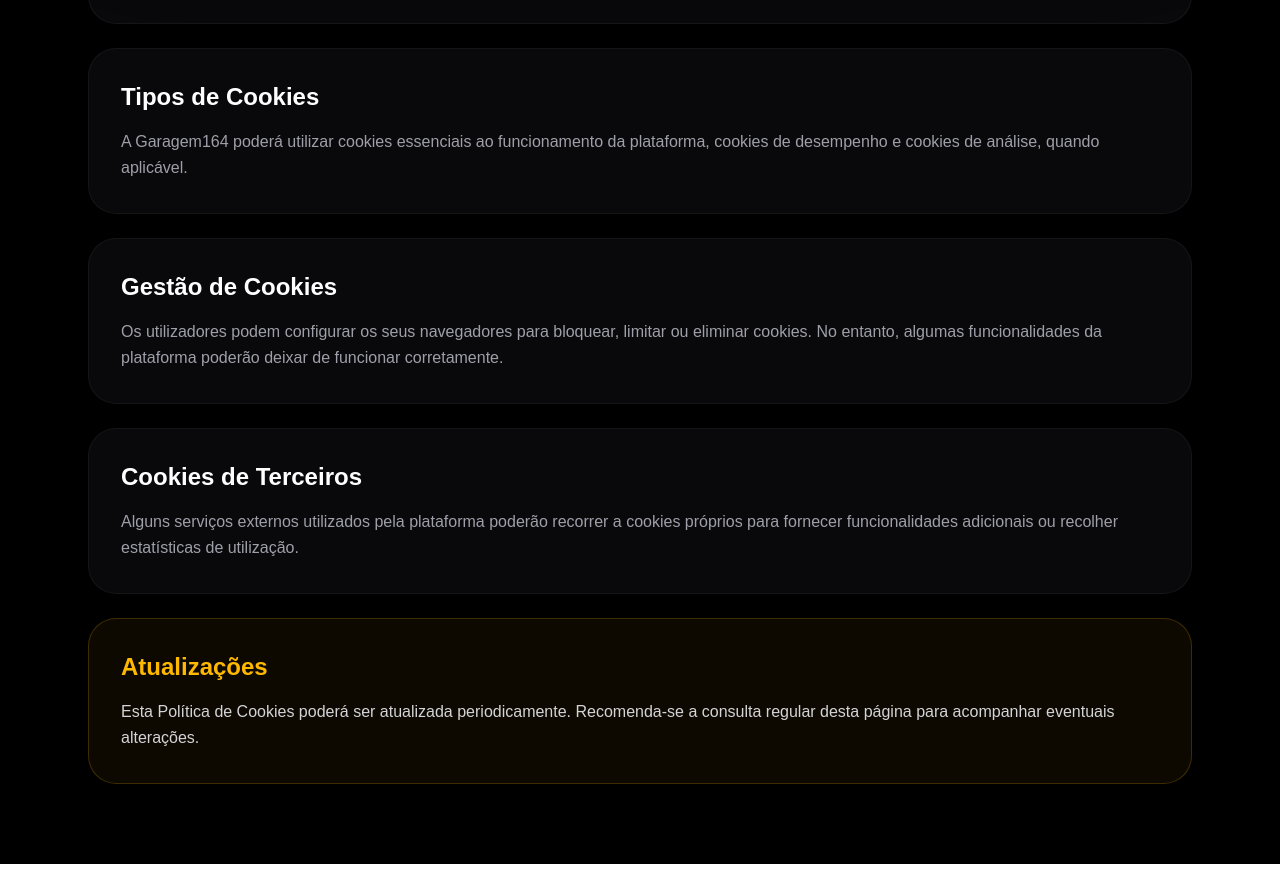
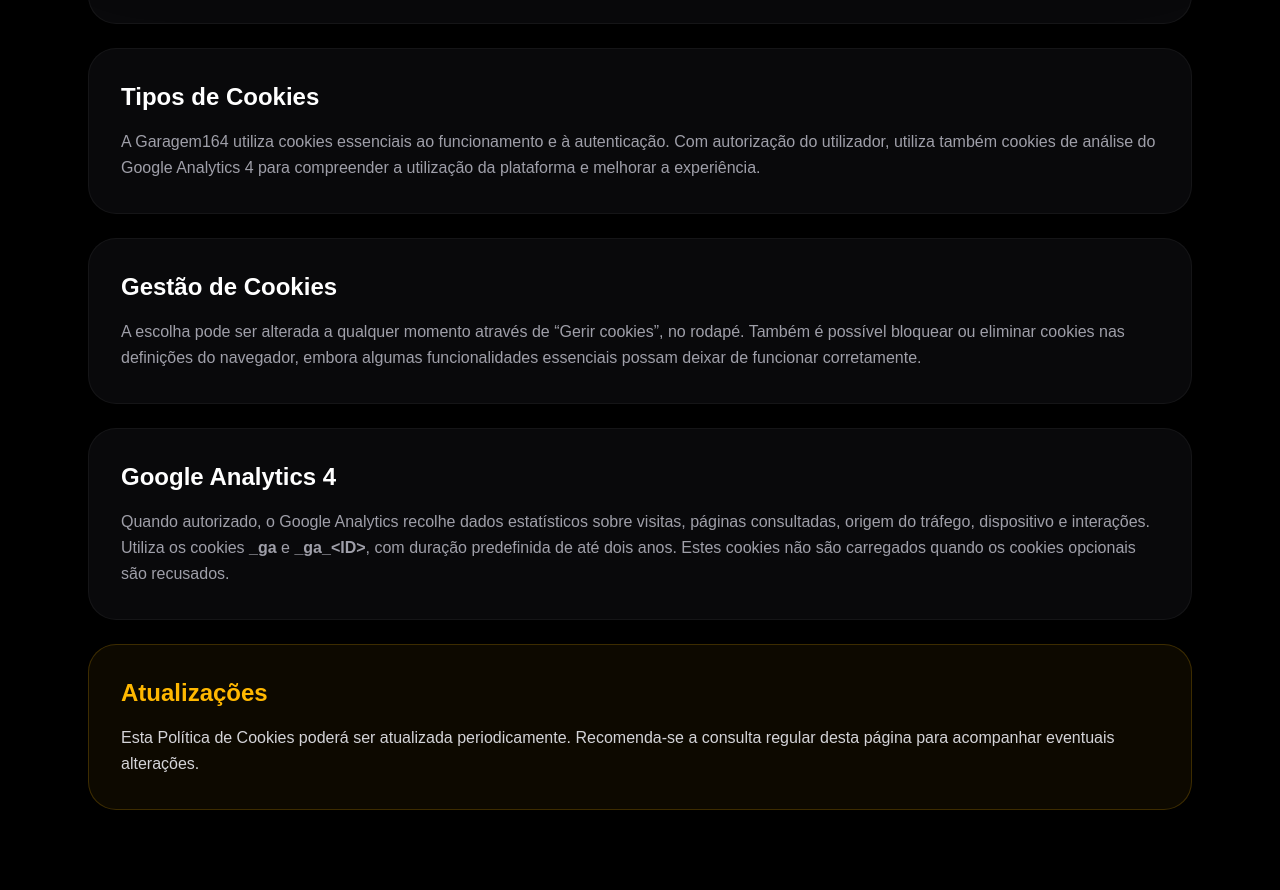
Before and after one commit to hluscos/garagem164, a Next.js app: page /cookies in a window 1280 px wide. Shown: the part 880-1770 px from the top of the page. Before the commit the page ends 1744 px from the top, so only its background shows below. Built offline with nearby package versions, Linux system fonts and the light colour scheme; no server answers.

Commit message:
Integra Google Analytics com consentimento

```diff
--- /dev/null
+++ b/app/components/Analytics.tsx
@@ -0,0 +1,27 @@
+"use client";
+
+import { useEffect, useState } from "react";
+import { GoogleAnalytics } from "@next/third-parties/google";
+
+const consentKey = "garagem164-cookie-consent";
+const measurementId = "G-CMRD6GMSMB";
+
+export default function Analytics() {
+  const [enabled, setEnabled] = useState(false);
+
+  useEffect(() => {
+    const updateAnalytics = () => {
+      setEnabled(window.localStorage.getItem(consentKey) === "accepted");
+    };
+
+    const initialCheck = window.setTimeout(updateAnalytics, 0);
+    window.addEventListener("cookie-consent-changed", updateAnalytics);
+
+    return () => {
+      window.clearTimeout(initialCheck);
+      window.removeEventListener("cookie-consent-changed", updateAnalytics);
+    };
+  }, []);
+
+  return enabled ? <GoogleAnalytics gaId={measurementId} /> : null;
+}
--- a/app/components/CookieConsent.tsx
+++ b/app/components/CookieConsent.tsx
@@ -7,6 +7,22 @@ import { Cookie, X } from "lucide-react";
 const consentKey = "garagem164-cookie-consent";
 
 type ConsentChoice = "accepted" | "rejected";
+
+function removeAnalyticsCookies() {
+  const hostname = window.location.hostname;
+  const domainParts = hostname.split(".");
+  const rootDomain =
+    domainParts.length > 1 ? `.${domainParts.slice(-2).join(".")}` : hostname;
+
+  document.cookie.split(";").forEach((cookie) => {
+    const name = cookie.split("=")[0]?.trim();
+
+    if (!name?.startsWith("_ga")) return;
+
+    document.cookie = `${name}=; Max-Age=0; path=/; SameSite=Lax`;
+    document.cookie = `${name}=; Max-Age=0; path=/; domain=${rootDomain}; SameSite=Lax`;
+  });
+}
 
 export default function CookieConsent() {
   const [visible, setVisible] = useState(false);
@@ -29,8 +45,19 @@ export default function CookieConsent() {
   }, []);
 
   const saveChoice = (choice: ConsentChoice) => {
+    const previousChoice = window.localStorage.getItem(consentKey);
     window.localStorage.setItem(consentKey, choice);
+
+    if (choice === "rejected") {
+      removeAnalyticsCookies();
+    }
+
+    window.dispatchEvent(new Event("cookie-consent-changed"));
     setVisible(false);
+
+    if (choice === "rejected" && previousChoice === "accepted") {
+      window.location.reload();
+    }
   };
 
   if (!visible) return null;
--- a/app/cookies/page.tsx
+++ b/app/cookies/page.tsx
@@ -65,9 +65,10 @@ export default function CookiesPage() {
             </h2>
 
             <p className="mt-4 text-zinc-400 leading-relaxed">
-              A Garagem164 poderá utilizar cookies essenciais ao funcionamento
-              da plataforma, cookies de desempenho e cookies de análise,
-              quando aplicável.
+              A Garagem164 utiliza cookies essenciais ao funcionamento e à
+              autenticação. Com autorização do utilizador, utiliza também
+              cookies de análise do Google Analytics 4 para compreender a
+              utilização da plataforma e melhorar a experiência.
             </p>
 
           </div>
@@ -79,9 +80,10 @@ export default function CookiesPage() {
             </h2>
 
             <p className="mt-4 text-zinc-400 leading-relaxed">
-              Os utilizadores podem configurar os seus navegadores para bloquear,
-              limitar ou eliminar cookies. No entanto, algumas funcionalidades
-              da plataforma poderão deixar de funcionar corretamente.
+              A escolha pode ser alterada a qualquer momento através de
+              “Gerir cookies”, no rodapé. Também é possível bloquear ou eliminar
+              cookies nas definições do navegador, embora algumas funcionalidades
+              essenciais possam deixar de funcionar corretamente.
             </p>
 
           </div>
@@ -89,13 +91,16 @@ export default function CookiesPage() {
           <div className="rounded-[28px] border border-white/5 bg-zinc-950 p-8">
 
             <h2 className="text-2xl font-black">
-              Cookies de Terceiros
+              Google Analytics 4
             </h2>
 
             <p className="mt-4 text-zinc-400 leading-relaxed">
-              Alguns serviços externos utilizados pela plataforma poderão
-              recorrer a cookies próprios para fornecer funcionalidades
-              adicionais ou recolher estatísticas de utilização.
+              Quando autorizado, o Google Analytics recolhe dados estatísticos
+              sobre visitas, páginas consultadas, origem do tráfego, dispositivo
+              e interações. Utiliza os cookies <strong>_ga</strong> e{" "}
+              <strong>_ga_&lt;ID&gt;</strong>, com duração predefinida de até dois
+              anos. Estes cookies não são carregados quando os cookies opcionais
+              são recusados.
             </p>
 
           </div>
--- a/app/layout.tsx
+++ b/app/layout.tsx
@@ -1,6 +1,7 @@
 import "./globals.css";
 import Header from "./components/Header";
 import CookieConsent from "./components/CookieConsent";
+import Analytics from "./components/Analytics";
 
 export const metadata = {
   title: "GARAGEM164",
@@ -18,6 +19,7 @@ export default function RootLayout({
         <Header />
         {children}
         <CookieConsent />
+        <Analytics />
       </body>
     </html>
   );
--- a/app/privacy/page.tsx
+++ b/app/privacy/page.tsx
@@ -39,7 +39,9 @@ export default function PrivacyPage() {
             <p className="mt-4 text-zinc-400 leading-relaxed">
               A Garagem164 poderá recolher informações fornecidas pelos
               utilizadores durante o registo, publicação de anúncios,
-              participação em leilões, sorteios e contactos efetuados através da plataforma.
+              participação em leilões, sorteios e contactos efetuados através da
+              plataforma. Mediante consentimento, o Google Analytics 4 recolhe
+              também dados estatísticos de navegação e utilização.
             </p>
 
           </div>
@@ -53,7 +55,8 @@ export default function PrivacyPage() {
             <p className="mt-4 text-zinc-400 leading-relaxed">
               Os dados recolhidos são utilizados para permitir o funcionamento
               da plataforma, melhorar os serviços prestados, gerir contas de
-              utilizador e responder a pedidos de suporte.
+              utilizador, responder a pedidos de suporte e analisar, de forma
+              agregada, o desempenho e a utilização do website.
             </p>
 
           </div>
--- a/package.json
+++ b/package.json
@@ -9,6 +9,7 @@
     "lint": "eslint"
   },
   "dependencies": {
+    "@next/third-parties": "^16.3.2",
     "@supabase/ssr": "^0.12.4",
     "@supabase/supabase-js": "^2.107.0",
     "framer-motion": "^12.40.0",
```
Also changed, not shown: 1 other file (tests, documents, lock files or other folders).
